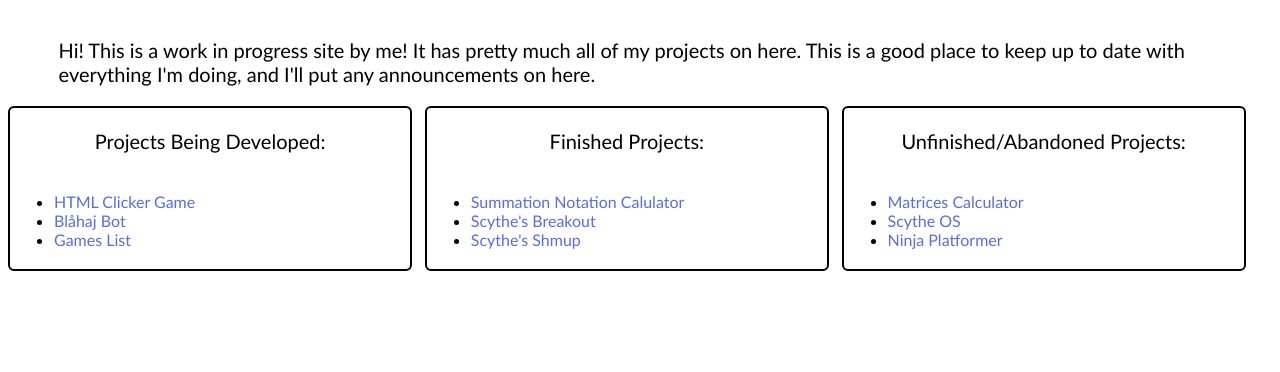
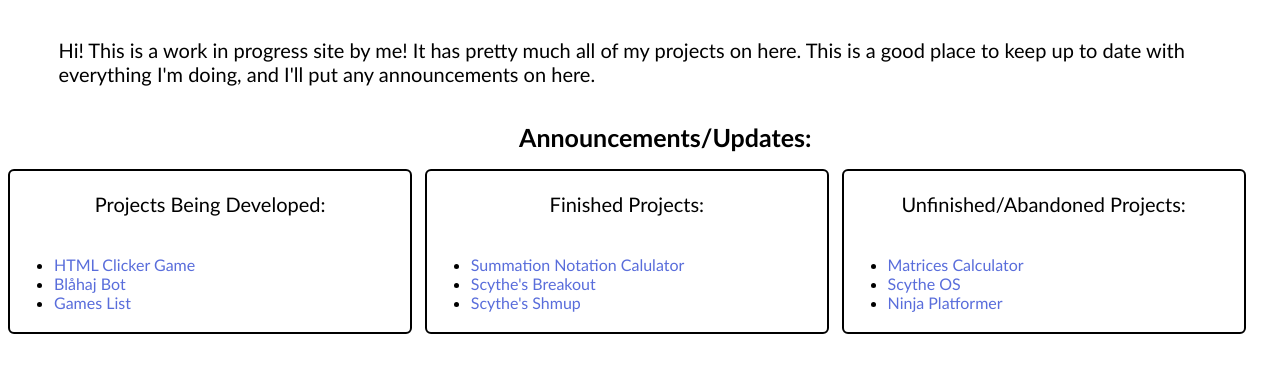
Before and after one commit to Scythe101/scythe101.github.io, a plain HTML site: page index.html in a window 1280 px wide. Shown: the part 192-564 px from the top of the page. Drawn offline with Linux system fonts and the light colour scheme.

Commit message:
changed stuffs

```diff
--- a/index.html
+++ b/index.html
@@ -27,6 +27,10 @@
 
     <div id=b>
       <p>Hi! This is a work in progress site by me! It has pretty much all of my projects on here. This is a good place to keep up to date with everything I'm doing, and I'll put any announcements on here.</p>
+    </div>
+
+    <div id="announcements">
+      <h1>Announcements/Updates:</h1>
     </div>
     <div id="projects">
       <p>Projects Being Developed:</p>
--- a/style.css
+++ b/style.css
@@ -19,8 +19,17 @@ body{
 
 }
 
-#a{
+#announcements{
+  font-family: 'Trebuchet MS', sans-serif;
+  text-align: left;
+  font-size: 20px;
+  padding-left: 4%;
+  width: 100%;
+}
 
+#announcements h1{
+  text-align: center;
+  font-size: 25px;
 }
 
 #blacklink:visited{
```
